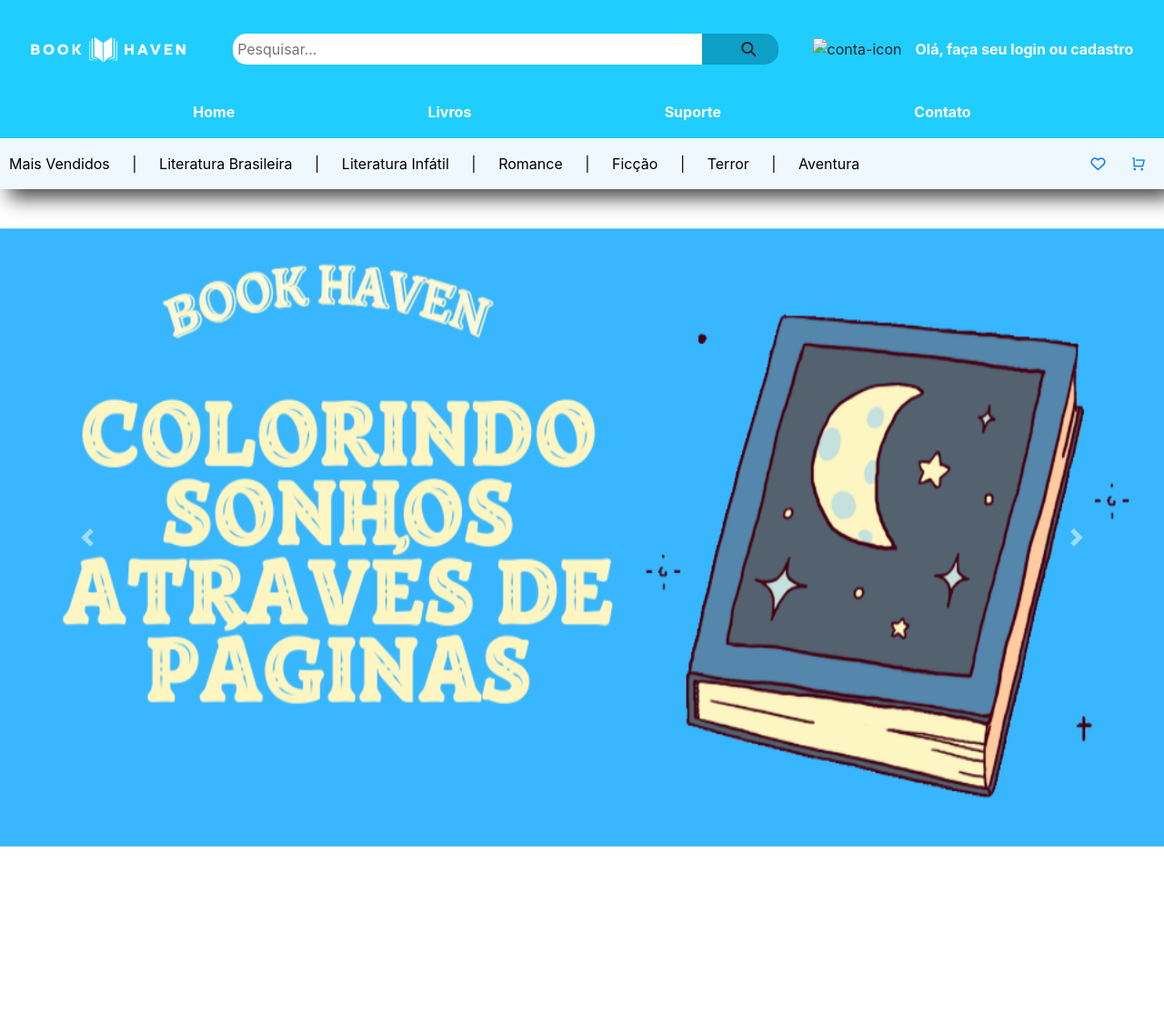
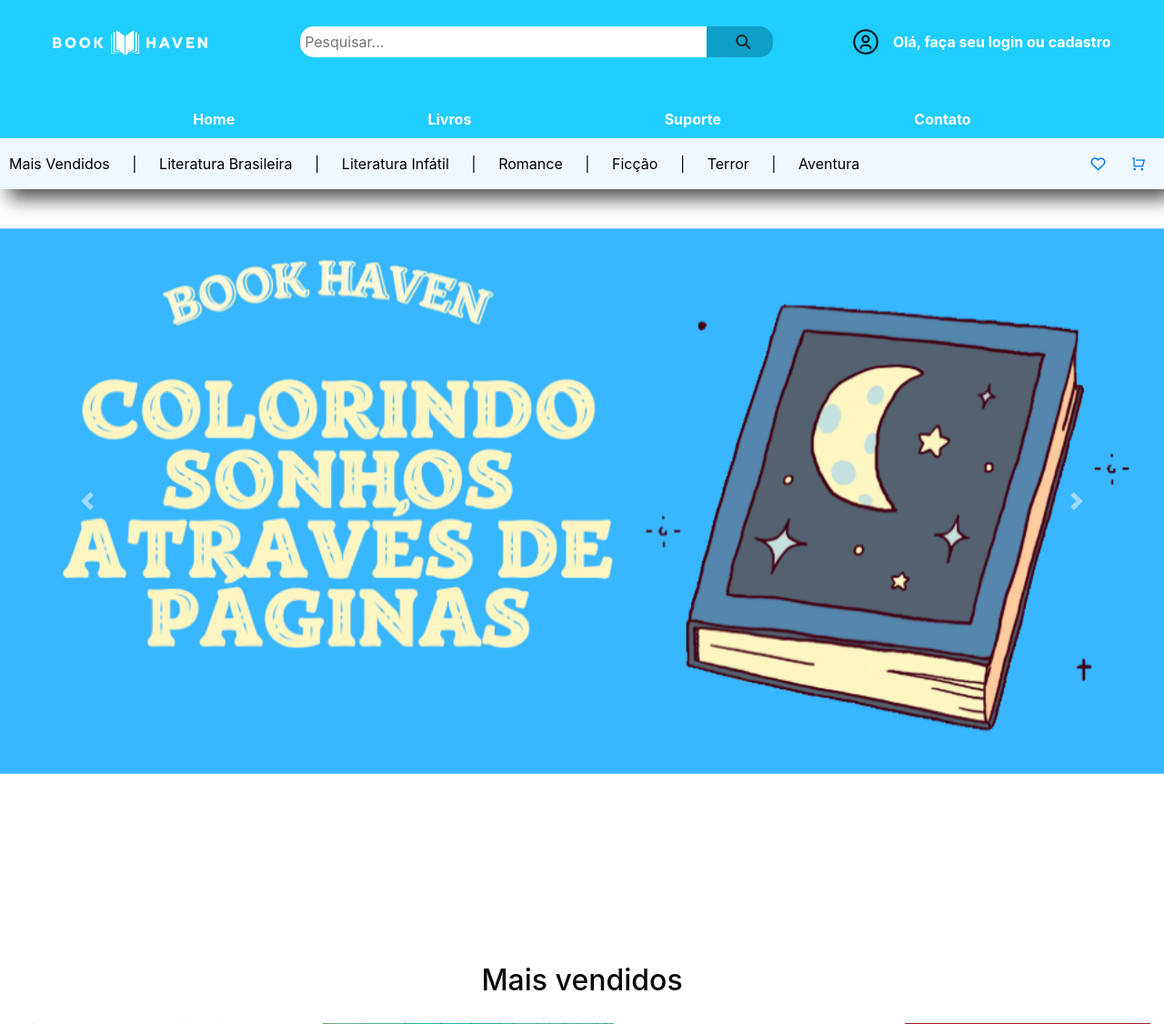
Before and after one commit to epicestudar/BookHaven, a PHP site: page /home.html in a window 1280 px wide. Shown: the top 1126 px of the page at 91% size. Run offline with PHP 8.4, Linux system fonts and the light colour scheme; some libraries are stand-ins or nearby versions.

Commit message:
commita y commita

```diff
--- a/css/home.css
+++ b/css/home.css
@@ -47,9 +47,14 @@ body{
 {
     width: 200px;
 }
+
 .cadastro{
     display: flex;
     align-items: center;
+}
+
+.cadastro img{
+    width: 30px;
 }
 
 .cadastro a{
@@ -71,7 +76,7 @@ body{
 
 
 .cabecalho .container-cabecalho .menu-pesquisa{
-    width: 75vh;
+    width: 65vh;
     background-color:#0e9fc7;
     border-radius: 15px;
     cursor: pointer;
@@ -105,7 +110,7 @@ body{
     text-decoration: none;
     font-weight: bold;
     transition: all 0.2s ease-in-out;
-    margin-top: 20px;
+    margin-top: 35px;
 }
 
 .cabecalho .link-menu a:hover{
@@ -221,7 +226,7 @@ body{
 
 /* ---===<Recomendações da Semana>===--- */
 
-.recomendacoes-semana{
+.recomendacoes-semana h1{
     text-align: center;
     font-size: 2em;
 }
@@ -234,18 +239,17 @@ body{
 }
 
 .container-recomendacoes{
-    padding: 3%;
     display: flex;
     align-items: center;
     justify-content: center;
     width: 100%;
-    margin: 1vh;
-    margin-bottom: 5%;
-
+    height: 812px;
+    /* margin: 1vh; */
+    margin-bottom: 5px;
 
 }
 .container-recomendacoes img{
-    height: 700px;
+    height: 600px;
     width: 400px;
 }
 
@@ -275,11 +279,11 @@ body{
     width: 100%;
     margin: 1vh;
     margin-bottom: 5%;
-
+    height: 812px;
 }
 
 .container-recomendacoes2 img{
-    height: 700px;
+    height: 600px;
     width: 400px;
 }
 
@@ -290,7 +294,7 @@ body{
     align-items:center;
     margin: 15%;
     flex-direction: column;
-    margin-top: 1%;
+    margin-top: 15%;
     text-align: justify;
     text-indent: 15px;
     margin-left: 3%;
@@ -318,7 +322,7 @@ body{
     color: black;
 }
 .card-avaliacao{
-    background-color: rgb(38, 151, 89);
+    background-color: rgb(29, 170, 180);
     display: flex;
     flex-direction: column;
     align-items: center;
@@ -418,7 +422,7 @@ footer{
     transition: all 0.4s;
 }
 .footer-list .footer-link:hover{
-    color: #7f37c9;
+    color: #00ccff;
     text-decoration: none;
 }
 #footer_subscribe{
@@ -441,7 +445,7 @@ footer{
     width: 100%;
 }
 #input_group button{
-    background-color: #7f37c9;
+    background-color: #00ccff;
     border: none;
     color: #f5f5f5;
     padding: 0px 1.25rem;
--- a/home.html
+++ b/home.html
@@ -34,7 +34,7 @@
                     <i class="fa fa-search"></i>
                 </div>
                 <div class="cadastro">
-                    <img src="" alt="conta-icon">
+                    <img src="img/icons/user.png" alt="conta-icon">
                     <span>Olá, faça seu <a href="">login</a> ou <a href="">cadastro</a></span>
                 </div>
             </section>
@@ -76,19 +76,19 @@
         <div class="carousel-inner">
             <div class="carousel-item active">
                 <img class="d-block w-100" src="img/banners/carrossel1.png" alt="Primeiro Slide"
-                    style="width: 960px; height: 680px;">
+                    style="width: 960px; height: 600px;">
             </div>
             <div class="carousel-item">
                 <img class="d-block w-100" src="img/banners/carrossel2.png" alt="Segundo Slide"
-                    style="width: 960px; height: 680px;">
+                    style="width: 960px; height: 600px;">
             </div>
             <div class="carousel-item">
                 <img class="d-block w-100" src="img/banners/carrossel3.png" alt="Terceiro Slide"
-                    style="width: 960px; height: 680px;">
+                    style="width: 960px; height: 600px;">
             </div>
             <div class="carousel-item">
                 <img class="d-block w-100" src="img/banners/carrossel4.png" alt="Quarto Slide"
-                    style="width: 960px; height: 680px;">
+                    style="width: 960px; height: 600px;">
             </div>
         </div>
         <a class="carousel-control-prev" href="#carouselExampleControls" role="button" data-slide="prev">
@@ -100,7 +100,7 @@
             <span class="sr-only">Próximo</span>
         </a>
     </div>
-    <br><br><br><br><br><br><br><br><br>
+    <br><br><br><br><br><br>
 
     <!-- CARROSEL DE CARDS  -->
 
@@ -436,7 +436,7 @@
     </div>
 
 
-    <br><br><br><br><br><br><br><br><br><br><br><br><br><br><br><br><br><br>
+    <br><br><br><br><br><br><br><br><br><br><br><br><br><br><br><br>
 
     <!-- Recomendações da Semana -->
     <div class="recomendacoes-semana">
@@ -462,7 +462,7 @@
         <div class="container-recomendacoes2">
 
             <section class="texto2">
-                <h2 class="titulo">título do livro</h2>
+                <h2 class="titulo">Quarto do Despejo</h2>
                 <p class="paragrafo">Quarto de Despejo traz em seus diários (divididos em dia, mês e ano) o retrato do cotidiano da favela de Canindé. Nele, Carolina narra como consegue sobreviver sendo catadora de lixo e metal em São Paulo e como a falta de dinheiro e de outro tipo de trabalho afetam a sua vida.
 
                     Em meio a isso, a autora conta sua rotina vivendo na favela, e como tinha que fazer sacrifícios para seus três filhos, já que era mãe solteira e tinha que alimentá-los e cuidar de tudo sozinha, além de ter que lidar com o preconceito de não casar de novo. Pensando na história, um elemento muito importante nesse contexto é a fome, que a autora diz ter a cor amarela. Carolina tentava fugir, mas às vezes ela chegava com força em sua família (sendo que, para ela, a pior dor era ver seus filhos passando fome). Assim, ela trabalhava muito para comprar comida, além de receber alguma doações e buscar restos de alimentos nas feiras e, até mesmo, no lixo. Para além disso tudo, Quarto de Despejo é um relato fiel das dificuldades enfrentadas em meio à favela, mostrando como uma mulher solteira batalha para alimentar suas crianças e sobreviver em meio à sua condição de invisível e sua miséria, e como ela tem esperanças de mudança apesar de tudo o que passa diariamente.
```
